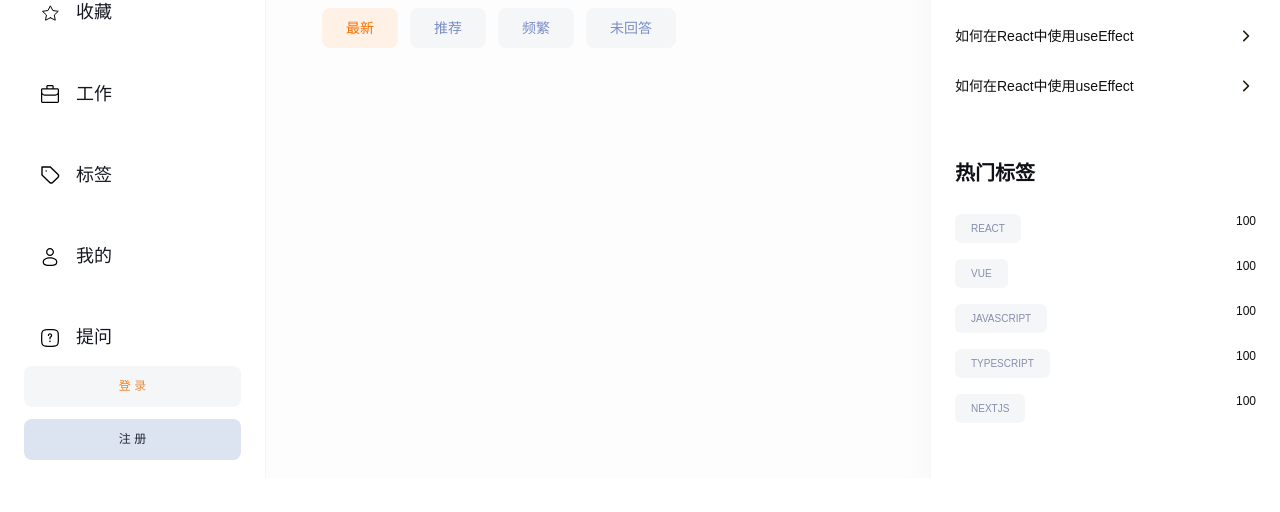
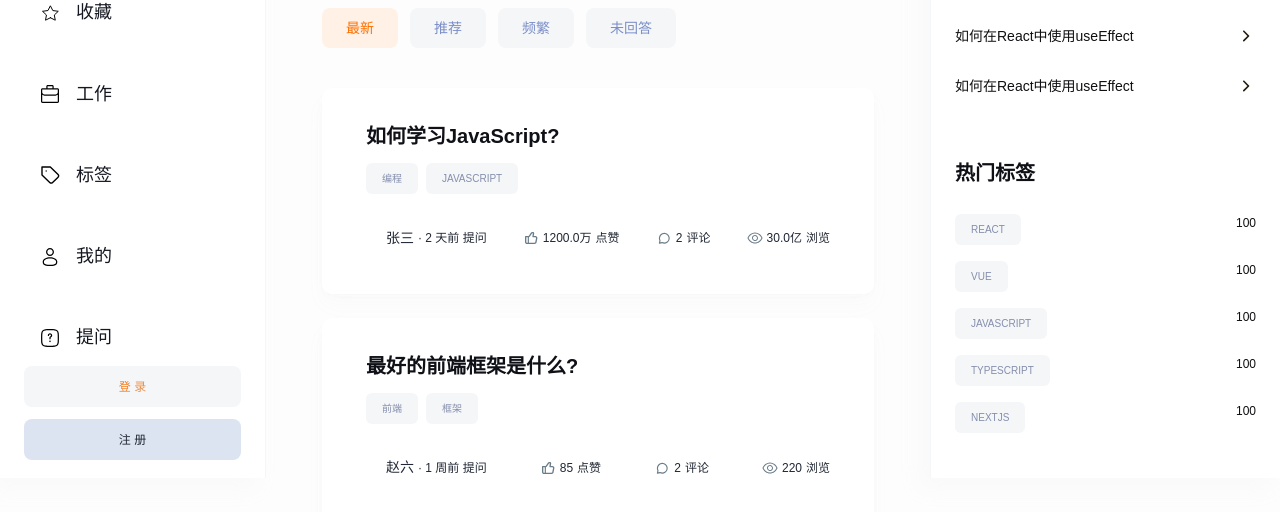
Before and after one commit to mthezi/live, a Next.js app: page / in a window 1280 px wide. Shown: the part 322-834 px from the top of the page. Before the commit the page ends 800 px from the top, so only its background shows below. Built offline with nearby package versions, Linux system fonts and the light colour scheme; no server answers; a web font is replaced by a local one; what tailwindcss-animated would draw is missing.

Commit message:
首页 问题卡片 完成，修复登录注册界面布局，修改全局行高（为了对齐）

```diff
--- a/app/(auth)/sign-in/[[...sign-in]]/page.tsx
+++ b/app/(auth)/sign-in/[[...sign-in]]/page.tsx
@@ -1,5 +1,9 @@
 import { SignIn } from '@clerk/nextjs'
 
 export default function Page() {
-  return <SignIn />
+  return (
+    <div className='flex min-h-screen flex-col items-center justify-center bg-gray-50 py-12 sm:px-6 lg:px-8'>
+      <SignIn />
+    </div>
+  )
 }
--- a/app/(auth)/sign-up/[[...sign-up]]/page.tsx
+++ b/app/(auth)/sign-up/[[...sign-up]]/page.tsx
@@ -1,5 +1,9 @@
 import { SignUp } from '@clerk/nextjs'
 
 export default function Page() {
-  return <SignUp />
+  return (
+    <div className='flex min-h-screen flex-col items-center justify-center bg-gray-50 py-12 sm:px-6 lg:px-8'>
+      <SignUp />
+    </div>
+  )
 }
--- a/app/(root)/(home)/page.tsx
+++ b/app/(root)/(home)/page.tsx
@@ -4,6 +4,53 @@ import LocalSearchbar from '@/components/shared/search/LocalSearchbar'
 import Filter from '@/components/shared/Filter'
 import { HomePageFilters } from '@/constants/filters'
 import HomeFilter from '@/components/home/HomeFilter'
+import NoResult from '@/components/shared/NoResult'
+import QuestionCard from '@/components/shared/card/QuestionCard'
+
+const questions = [
+  {
+    _id: 'q1',
+    title: '如何学习JavaScript?',
+    description: '探讨有效学习JavaScript的方法和资源。',
+    tags: [
+      { _id: 't1', name: '编程' },
+      { _id: 't2', name: 'JavaScript' },
+    ],
+    author: {
+      _id: 'u1',
+      name: '张三',
+      picture: 'zhangsan_picture_url',
+    },
+    upvotes: 12000000,
+    views: 3000000000,
+    answers: [
+      { _id: 'a1', content: '首先，可以从基础开始学习...', author: '李四' },
+      { _id: 'a2', content: '我推荐阅读相关的在线教程...', author: '王五' },
+    ],
+    createdAt: new Date('2023-12-01'),
+  },
+  {
+    _id: 'q2',
+    title: '最好的前端框架是什么?',
+    description: '讨论当前流行的前端框架，以及各自的优缺点。',
+    tags: [
+      { _id: 't3', name: '前端' },
+      { _id: 't4', name: '框架' },
+    ],
+    author: {
+      _id: 'u2',
+      name: '赵六',
+      picture: 'zhaoliu_picture_url',
+    },
+    upvotes: 85,
+    views: 220,
+    answers: [
+      { _id: 'a3', content: '我个人更喜欢React...', author: '孙七' },
+      { _id: 'a4', content: 'Vue具有轻量级和易上手的优势...', author: '周八' },
+    ],
+    createdAt: new Date('2023-11-25'),
+  },
+]
 
 export default function Home() {
   return (
@@ -32,7 +79,31 @@ export default function Home() {
       </div>
       <HomeFilter />
 
-      <div className='mt-10 flex w-full flex-col gap-6'></div>
+      <div className='mt-10 flex w-full flex-col gap-6'>
+        {questions.length > 0 ? (
+          questions.map((question) => (
+            <QuestionCard
+              key={question._id}
+              _id={question._id}
+              title={question.title}
+              description={question.description}
+              tags={question.tags}
+              author={question.author}
+              upvotes={question.upvotes}
+              views={question.views}
+              answers={question.answers}
+              createdAt={question.createdAt}
+            />
+          ))
+        ) : (
+          <NoResult
+            title='没有找到相关问题'
+            description='你可以尝试搜索其他问题，或者尝试进行提问'
+            link='/ask-question'
+            linkTitle='尝试进行提问'
+          />
+        )}
+      </div>
     </>
   )
 }
--- /dev/null
+++ b/components/shared/Metric.tsx
@@ -0,0 +1,61 @@
+import React from 'react'
+import Image from 'next/image'
+import Link from 'next/link'
+
+interface MetricProps {
+  imgUrl: string
+  alt: string
+  value: string | number
+  title: string
+  href?: string
+  textStyles?: string
+  isAuthor?: boolean
+}
+
+const Metric = ({
+  imgUrl,
+  alt,
+  value,
+  title,
+  href,
+  textStyles,
+  isAuthor,
+}: MetricProps) => {
+  const metricContent = (
+    <>
+      <Image
+        src={imgUrl}
+        alt={alt}
+        width={16}
+        height={16}
+        className={`object-contain ${href ? 'rounded-full' : ''}}`}
+      />
+      <p className={`${textStyles} flex items-end gap-1`}>
+        {value}
+        <span
+          className={`small-regular line-clamp-1 ${
+            isAuthor ? 'max-sm:hidden' : ''
+          }`}
+        >
+          {title}
+        </span>
+      </p>
+    </>
+  )
+
+  if (href) {
+    return (
+      <Link href={href} className='flex-center gap-1'>
+        {metricContent}
+      </Link>
+    )
+  }
+
+  return (
+    <div className='flex h-10 items-center gap-1 align-bottom'>
+      {metricContent}
+    </div>
+  )
+}
+
+export default Metric
--- /dev/null
+++ b/components/shared/NoResult.tsx
@@ -0,0 +1,44 @@
+import React from 'react'
+import Image from 'next/image'
+import Link from 'next/link'
+import { Button } from '@/components/ui/button'
+
+interface NoResultProps {
+  title: string
+  description: string
+  link: string
+  linkTitle: string
+}
+
+const NoResult = ({ title, description, link, linkTitle }: NoResultProps) => {
+  return (
+    <div className='mt-10 flex w-full flex-col items-center justify-center'>
+      <Image
+        src='/assets/images/light-illustration.png'
+        alt='illustration'
+        width={270}
+        height={200}
+        className='block object-contain dark:hidden'
+      />
+      <Image
+        src='/assets/images/dark-illustration.png'
+        alt='illustration'
+        width={270}
+        height={200}
+        className='hidden object-contain dark:flex'
+      />
+
+      <h2 className='h2-bold text-dark200_light900 mt-8'>{title}</h2>
+      <p className='text-dark500_light700 body-regular my-3.5 max-w-md text-center'>
+        {description}
+      </p>
+      <Link href={link}>
+        <Button className='paragraph-medium mt-5 min-h-[46px] rounded-lg bg-primary-500 px-4 py-3 text-light-900 hover:bg-primary-500 dark:bg-primary-500 dark:text-light-900'>
+          {linkTitle}
+        </Button>
+      </Link>
+    </div>
+  )
+}
+
+export default NoResult
--- a/components/shared/RenderTag.tsx
+++ b/components/shared/RenderTag.tsx
@@ -3,7 +3,7 @@ import Link from 'next/link'
 import { Badge } from '@/components/ui/badge'
 
 interface RenderTagProps {
-  _id: number
+  _id: string
   name: string
   totalQuestions?: number
   showCount?: boolean
--- /dev/null
+++ b/components/shared/card/QuestionCard.tsx
@@ -0,0 +1,93 @@
+import React from 'react'
+import Link from 'next/link'
+import RenderTag from '@/components/shared/RenderTag'
+import Metric from '@/components/shared/Metric'
+import { formatLargeNumber, getTimeStamp } from '@/lib/utils'
+
+interface QuestionCardProps {
+  _id: string
+  title: string
+  description: string
+  tags: {
+    _id: string
+    name: string
+  }[]
+  author: {
+    _id: string
+    name: string
+    picture: string
+  }
+  upvotes: number
+  views: number
+  answers: Array<object>
+  createdAt: Date
+}
+
+const QuestionCard = ({
+  _id,
+  title,
+  tags,
+  author,
+  upvotes,
+  views,
+  answers,
+  createdAt,
+}: QuestionCardProps) => {
+  return (
+    <div className='card-wrapper rounded-[10px] p-9 sm:px-11'>
+      <div className='flex flex-col-reverse items-start justify-between gap-5 sm:flex-row'>
+        <div>
+          <span className='subtle-regular text-dark400_light700 line-clamp-1 flex sm:hidden'>
+            {getTimeStamp(createdAt)}
+          </span>
+          <Link href={`question/${_id}`}>
+            <h3 className='sm:h3-semibold base-semibold text-dark200_light900 line-clamp-1 flex-1'>
+              {title}
+            </h3>
+          </Link>
+        </div>
+      </div>
+      <div className='mt-3.5 flex flex-wrap gap-2'>
+        {tags.map((tag) => (
+          <RenderTag key={tag._id} _id={tag._id} name={tag.name} />
+        ))}
+      </div>
+
+      <div className='flex-between mt-6 w-full flex-wrap gap-3'>
+        <Metric
+          imgUrl='/assets/icons/avatar.svg'
+          alt='用户'
+          value={author.name}
+          title={` · ${getTimeStamp(createdAt)} 提问`}
+          href={`/profile/${author._id}`}
+          isAuthor
+          textStyles='body-medium text-dark400_light700'
+        />
+
+        <Metric
+          imgUrl='/assets/icons/like.svg'
+          alt='点赞'
+          value={formatLargeNumber(upvotes)}
+          title='点赞'
+          textStyles='small-medium text-dark400_light800'
+        />
+        <Metric
+          imgUrl='/assets/icons/message.svg'
+          alt='评论'
+          value={formatLargeNumber(answers.length)}
+          title='评论'
+          textStyles='small-medium text-dark400_light800'
+        />
+        <Metric
+          imgUrl='/assets/icons/eye.svg'
+          alt='浏览'
+          value={formatLargeNumber(views)}
+          title='浏览'
+          textStyles='small-medium text-dark400_light800'
+        />
+      </div>
+    </div>
+  )
+}
+
+export default QuestionCard
--- a/components/shared/navbar/Navbar.tsx
+++ b/components/shared/navbar/Navbar.tsx
@@ -16,7 +16,7 @@ const Navbar = () => {
           height={18}
           alt='码上人生Logo'
         />
-        <p className='h2-bold font-lc text-dark-100 dark:text-light-900 max-sm:hidden'>
+        <p className='h2-bold  text-dark-100 dark:text-light-900 max-sm:hidden'>
           <span className='text-primary-500'>码</span>上人生
         </p>
       </Link>
--- a/lib/utils.ts
+++ b/lib/utils.ts
@@ -1,6 +1,43 @@
-import { type ClassValue, clsx } from "clsx"
-import { twMerge } from "tailwind-merge"
+import { type ClassValue, clsx } from 'clsx'
+import { twMerge } from 'tailwind-merge'
 
 export function cn(...inputs: ClassValue[]) {
   return twMerge(clsx(inputs))
 }
+
+export const getTimeStamp = (createdAt: Date): string => {
+  const now = new Date()
+  const seconds = Math.floor((now.getTime() - createdAt.getTime()) / 1000)
+  const minutes = Math.floor(seconds / 60)
+  const hours = Math.floor(minutes / 60)
+  const days = Math.floor(hours / 24)
+  const weeks = Math.floor(days / 7)
+  const months = Math.floor(days / 30)
+  const years = Math.floor(days / 365)
+
+  if (years > 0) {
+    return `${years} 年前`
+  } else if (months > 0) {
+    return `${months} 个月前`
+  } else if (weeks > 0) {
+    return `${weeks} 周前`
+  } else if (days > 0) {
+    return `${days} 天前`
+  } else if (hours > 0) {
+    return `${hours} 小时前`
+  } else if (minutes > 0) {
+    return `${minutes} 分钟前`
+  } else {
+    return `刚刚`
+  }
+}
+
+export function formatLargeNumber(number: number): string {
+  if (number < 10000) {
+    return number.toString()
+  } else if (number < 100000000) {
+    return (number / 10000).toFixed(1) + '万'
+  } else {
+    return (number / 100000000).toFixed(1) + '亿'
+  }
+}
--- a/styles/theme.css
+++ b/styles/theme.css
@@ -157,19 +157,19 @@
   }
 
   .small-regular {
-    @apply text-[12px] font-normal leading-[15.6px];
+    @apply text-[12px] font-normal leading-normal;
   }
 
   .small-medium {
-    @apply text-[12px] font-medium leading-[15.6px];
+    @apply text-[12px] font-medium leading-normal;
   }
 
   .small-semibold {
-    @apply text-[12px] font-semibold leading-[15.6px];
+    @apply text-[12px] font-semibold leading-normal;
   }
 
   .subtle-medium {
-    @apply text-[10px] font-medium leading-[13px] !important;
+    @apply text-[10px] font-medium leading-normal !important;
   }
 
   .subtle-regular {
@@ -217,7 +217,7 @@
   }
 
   .card-wrapper {
-    @apply bg-light-900 dark:dark-gradient shadow-light-100 dark:shadow-dark-100 rounded-2xl;
+    @apply bg-light-900 dark:dark-gradient shadow-light-100 dark:shadow-dark-100;
   }
 
   .btn {
--- a/tailwind.config.ts
+++ b/tailwind.config.ts
@@ -50,7 +50,7 @@ const config: Config = {
       },
       boxShadow: {
         'light-100':
-          '0px 12px 20px 0px rgba(184, 184, 184, 0.03), 0px 6px 12px 0px',
+          '0px 12px 20px 0px rgba(184, 184, 184, 0.03), 0px 6px 12px 0px rgba(184, 184, 184, 0.02), 0px 2px 4px 0px rgba(184, 184, 184, 0.03)',
         'light-200': '10px 10px 20px 0px rgba(218, 213, 213, 0.10)',
         'light-300': '-10px 10px 20px 0px rgba(218, 213, 213, 0.10)',
         'dark-100': '0px 2px 10px 0px rgba(46, 52, 56, 0.10)',
```
Also changed, not shown: components/shared/RightSidebar.tsx (+10 -10 lines).
